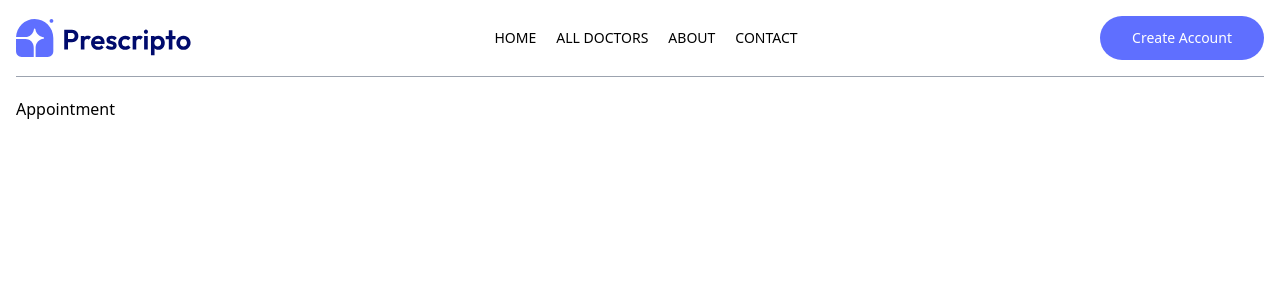
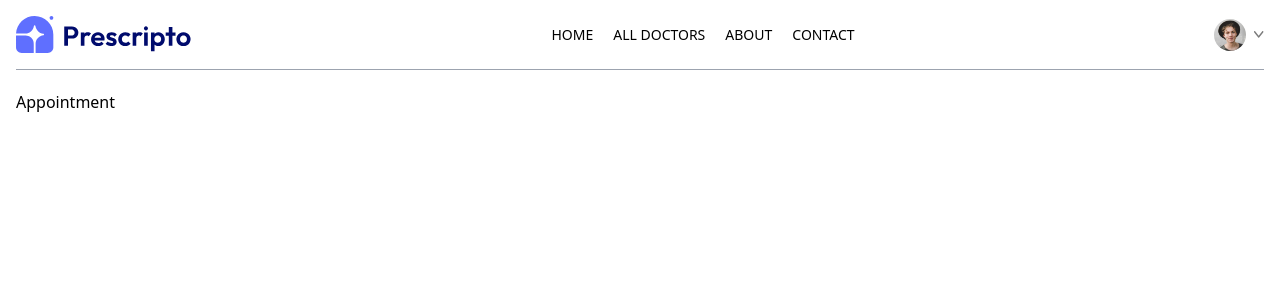
Before and after one commit to Sudarshan0306/Prescripto, a React (Vite) app in the folder frontend/: page /appointment/1 in a window 1280 px wide. Shown: the top 300 px of the page. Built offline with nearby package versions, Linux system fonts and the light colour scheme.

Commit message:
navdar ui changes conditionally displaying create account button

```diff
--- a/frontend/src/Components/Navbar.jsx
+++ b/frontend/src/Components/Navbar.jsx
@@ -1,9 +1,12 @@
-import React from "react";
+import React, { useState } from "react";
 import { assets } from "../assets/assets_frontend/assets";
 import { NavLink, useNavigate } from "react-router-dom";
 
 const Navbar = () => {
   const navigate = useNavigate();
+
+  const [showMenu, setShowMenu] = useState(false);
+  const [token, setToken] = useState(true);
 
   return (
     <div className="flex items-center justify-between text-sm py-4 mb-5 border-b border-b-gray-400">
@@ -27,12 +30,19 @@
         </NavLink>
       </ul>
       <div className="flex items-center gap-4">
+        {token ? (
+          <div className="flex items-center gap-2 cursor-pointer group relative">
+            <img className="w-8 rounded-full" src={assets.profile_pic} alt="" />
+            <img className="w-2.5" src={assets.dropdown_icon} alt="" />
+          </div>
+        ) : (
           <button
             onClick={() => navigate("/login")}
             className="bg-primary text-white px-8 py-3 rounded-full font-light hidden md:block"
           >
             Create Account
           </button>
+        )}
       </div>
     </div>
   );
```
Lines whose indentation alone changed are shown as unchanged.
